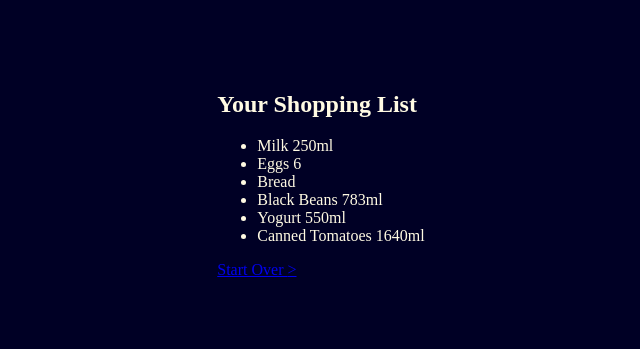
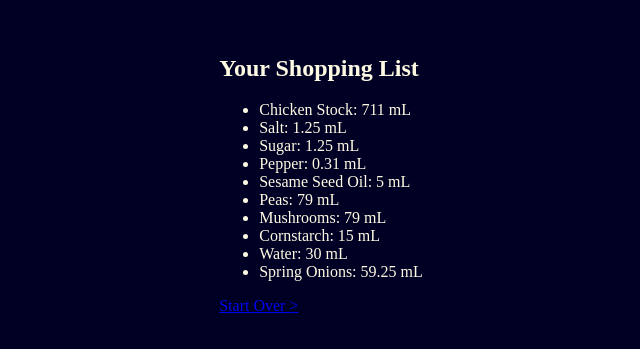
Before and after one commit to trvsm/travis-martin-meal-planner, a React (Create React App) app: page /list in a window 1280 px wide. Shown: the part 225-574 px from the top of the page, without its empty margins (319-959 px from the left). Built offline with nearby package versions, Linux system fonts and the light colour scheme.

Commit message:
populate list page from object
<body>

Issue #

```diff
--- a/src/pages/list/List.jsx
+++ b/src/pages/list/List.jsx
@@ -3,16 +3,29 @@ import './list.scss';
 import { Link } from 'react-router-dom';
 
 export default function List() {
+  // list will get passed a bunch of arrays, sum them then map through all ingredients
+  let ingredients =
+ [ [ 'Chicken Stock', 711, 'mL' ],
+  [ 'Salt', 1.25, 'mL' ],
+  [ 'Sugar', 1.25, 'mL' ],
+  [ 'Pepper', 0.31, 'mL' ],
+  [ 'Sesame Seed Oil', 5, 'mL' ],
+  [ 'Peas', 79, 'mL' ],
+  [ 'Mushrooms', 79, 'mL' ],
+  [ 'Cornstarch', 15, 'mL' ],
+  [ 'Water', 30, 'mL' ],
+  [ 'Spring Onions', 59.25, 'mL' ]
+]
     return (
       <div className="list__wrapper">
         <h2 className="list__title">Your Shopping List</h2>
         <ul className="list__output">
-          <li className="list__item">Milk 250ml</li>
-          <li className="list__item">Eggs 6</li>
-          <li className="list__item">Bread</li>
-          <li className="list__item">Black Beans 783ml</li>
-          <li className="list__item">Yogurt 550ml</li>
-          <li className="list__item">Canned Tomatoes 1640ml</li>
+          {Object.keys(ingredients).length>0?(
+            ingredients.map((ingredient)=>(
+            <li key={ingredient[0]} className='list__item'>{ingredient[0]}: {ingredient[1]} {ingredient[2]}</li>))
+          ):(
+            <li>loading...</li>
+          )}
         </ul>
         <Link to={"/"}>
           <div className="list__restart">
--- a/src/pages/options/Options.jsx
+++ b/src/pages/options/Options.jsx
@@ -45,7 +45,7 @@ export default function Options() {
     }
     // will this work with spread operator, or start with checked = selected above?
     setFiltered(recipes.filter((recipe)=>checked.indexOf(recipe.idMeal)===-1))
-    setSelected(...selected, recipes.filter((recipe)=>checked.indexOf(recipe.idMeal)!==-1))
+    setSelected(recipes.filter((recipe)=>checked.indexOf(recipe.idMeal)!==-1))
   };
 
 
```
